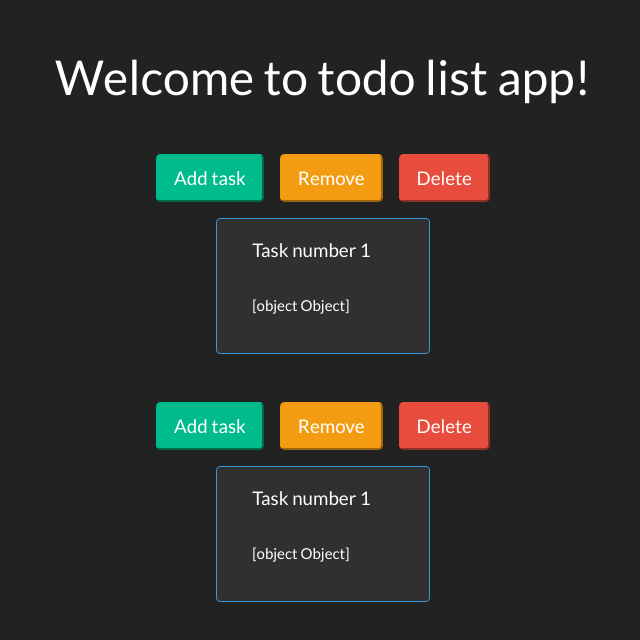
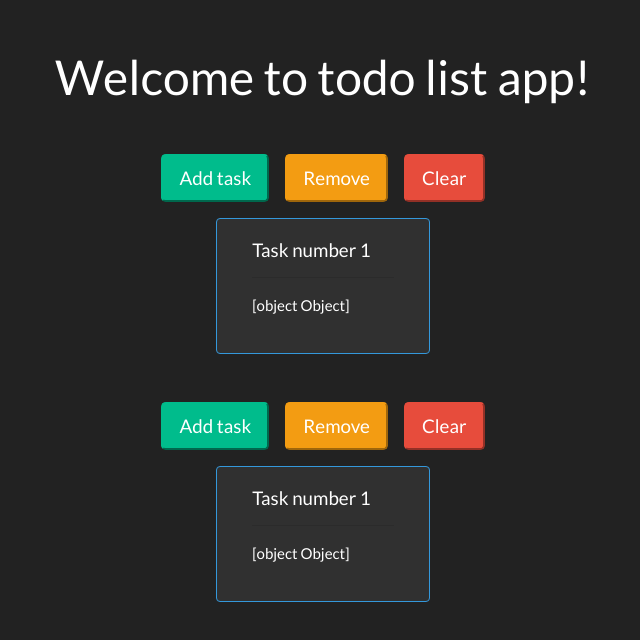
Before and after one commit to bpawel/todo-list-example, an Angular app: page /task in a window 1280 px wide. Shown: the top 640 px of the page, without its empty margins (317-957 px from the left). Built offline with nearby package versions, Linux system fonts and the light colour scheme.

Commit message:
add clear button

```diff
--- a/src/app/task/task.component.html
+++ b/src/app/task/task.component.html
@@ -24,7 +24,7 @@
 
         <button type="button" class="btn-lg btn-warning mr-3" (click)="removeTask()">Remove</button>
 
-        <button type="button" class="btn-lg btn-danger" (click)="deleteAllTask()">Delete</button>
+        <button type="button" class="btn-lg btn-danger" (click)="deleteAllTask()">Clear</button>
     </div>
 
 
```
